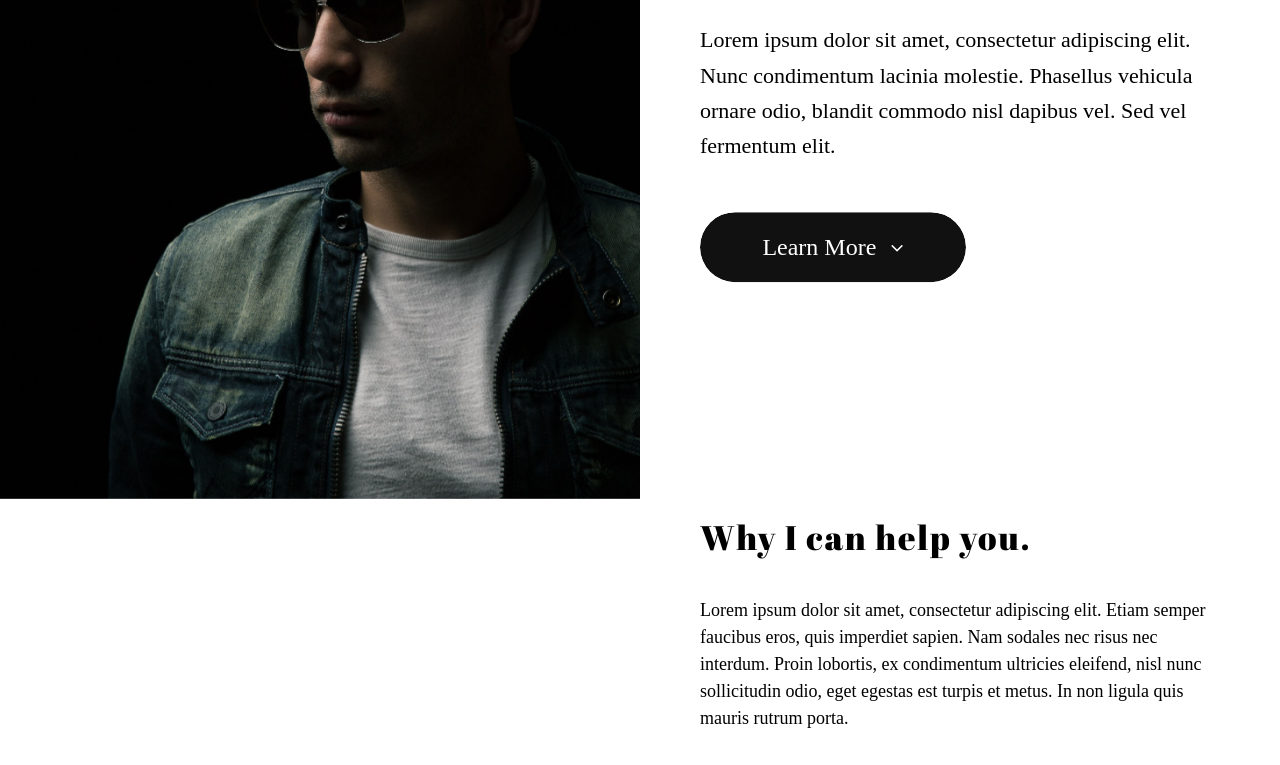
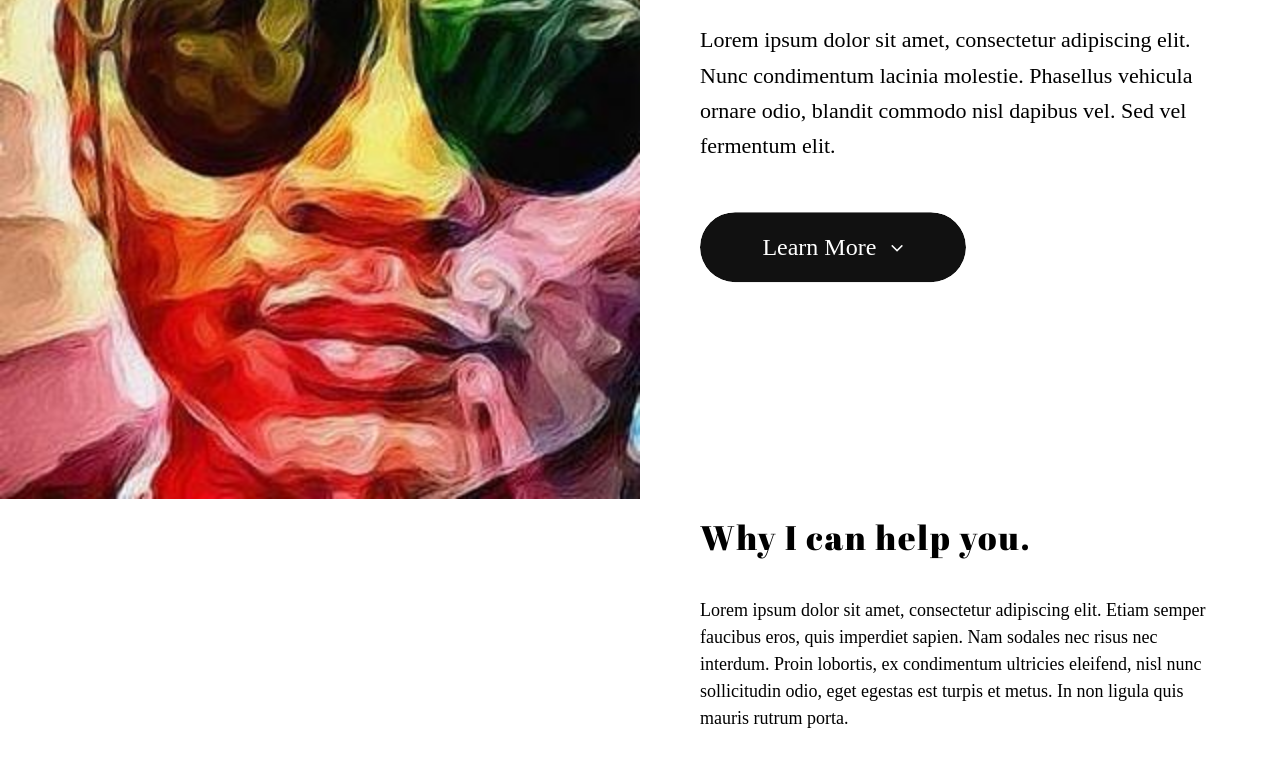
Before and after one commit to novaldaud/NovalDaud.github.io, a plain HTML site: page index.html in a window 1280 px wide. Shown: the part 301-1066 px from the top of the page. Drawn offline with Linux system fonts and the light colour scheme; a web font is replaced by a local one.

Commit message:
Update main.css

```diff
--- a/assets/css/main.css
+++ b/assets/css/main.css
@@ -244,7 +244,7 @@ a:hover
          -o-transition: opacity 1s ease;
             transition: opacity 1s ease;
 
-    background: url(../img/background.jpg);
+    background: url(../img/background2.jpg);
     background-repeat: no-repeat;
     background-size: cover;
 }
```
